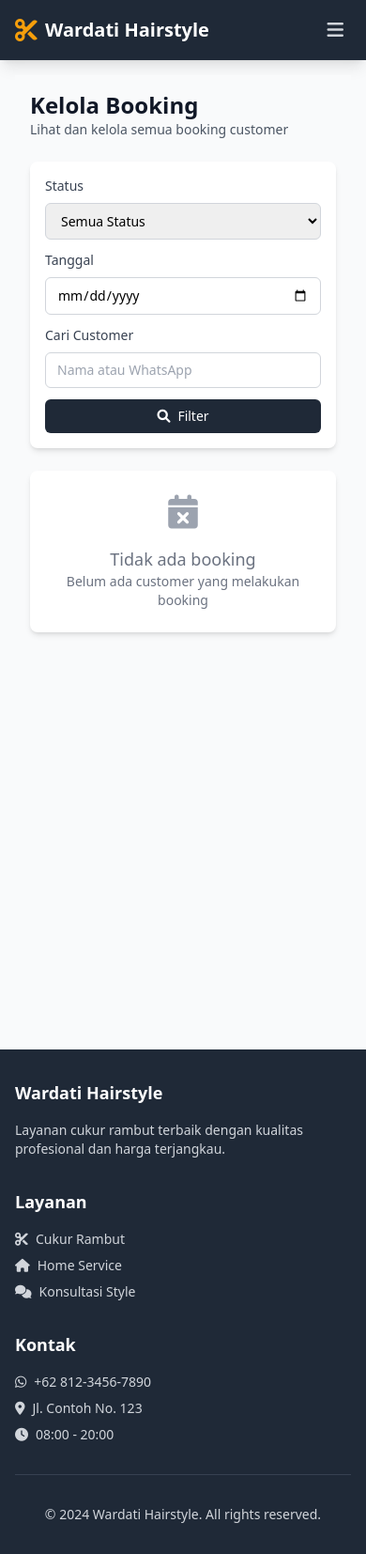
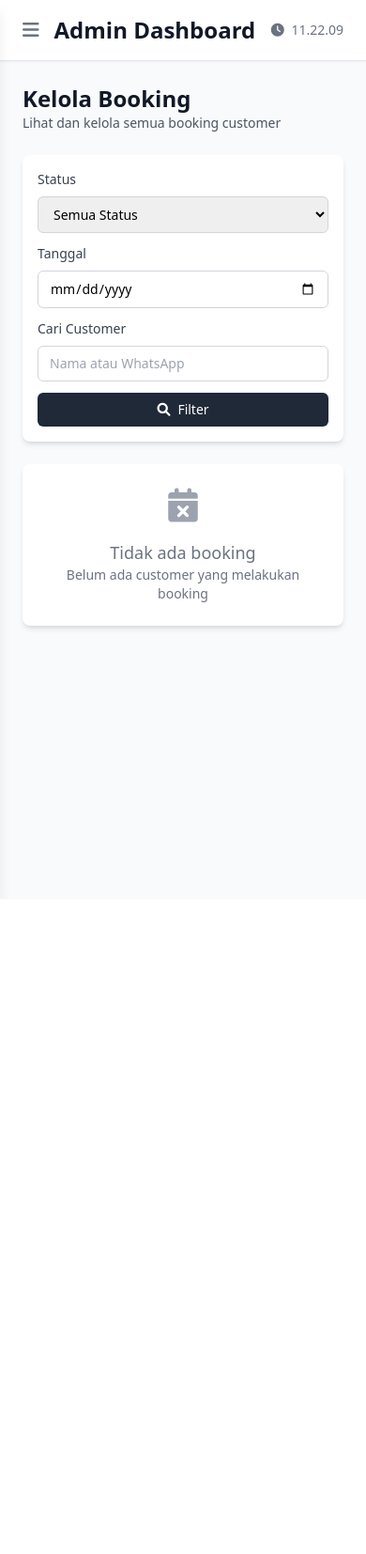
Before and after one commit to subejoonfire/warda_hairsyle, a CodeIgniter 4 app: template app/Views/admin/bookings.php in a window 390 px wide. Shown: the whole page at 94% size. After the commit the page ends 957 px from the top, so only its background shows below. Run offline with PHP 8.4 and a stand-in for CodeIgniter, Linux system fonts and the light colour scheme; the template is opened without the code that fills it, so the values that code supplies are empty; some libraries are stand-ins or nearby versions.

Commit message:
Refactor admin layout with responsive sidebar and improved navigation
Co-authored-by: muhammad.nashir <muhammad.nashir@mhs.politala.ac.id>

```diff
--- a/app/Views/admin/booking_detail.php
+++ b/app/Views/admin/booking_detail.php
@@ -1,4 +1,4 @@
-<?= $this->extend('layout/main') ?>
+<?= $this->extend('layout/admin') ?>
 
 <?= $this->section('content') ?>
 <div class="py-4 sm:py-8">
--- a/app/Views/admin/bookings.php
+++ b/app/Views/admin/bookings.php
@@ -1,9 +1,8 @@
-<?= $this->extend('layout/main') ?>
+<?= $this->extend('layout/admin') ?>
 
 <?= $this->section('content') ?>
 
-<div class="bg-gray-50 min-h-screen py-4 sm:py-8">
-    <div class="max-w-7xl mx-auto px-4 sm:px-6 lg:px-8">
+<div class="bg-gray-50 min-h-screen">
         <!-- Header -->
         <div class="mb-6 sm:mb-8">
             <h1 class="text-2xl sm:text-3xl font-bold text-gray-900">Kelola Booking</h1>
@@ -259,7 +258,6 @@
             </div>
         </div>
     </div>
-</div>
 
 <script>
 function updateStatus(bookingId, status) {
--- a/app/Views/admin/chats.php
+++ b/app/Views/admin/chats.php
@@ -1,9 +1,8 @@
-<?= $this->extend('layout/main') ?>
+<?= $this->extend('layout/admin') ?>
 
 <?= $this->section('content') ?>
 
-<div class="bg-gray-50 min-h-screen py-4 sm:py-8">
-    <div class="max-w-7xl mx-auto px-4 sm:px-6 lg:px-8">
+<div class="bg-gray-50 min-h-screen">
         <!-- Header -->
         <div class="mb-6 sm:mb-8">
             <h1 class="text-2xl sm:text-3xl font-bold text-gray-900">Kelola Chat Customer</h1>
@@ -151,7 +150,6 @@
             </div>
         </div>
     </div>
-</div>
 
 <script>
 function selectCustomer(customerId) {
--- a/app/Views/admin/customers.php
+++ b/app/Views/admin/customers.php
@@ -1,9 +1,8 @@
-<?= $this->extend('layout/main') ?>
+<?= $this->extend('layout/admin') ?>
 
 <?= $this->section('content') ?>
 
-<div class="bg-gray-50 min-h-screen py-4 sm:py-8">
-    <div class="max-w-7xl mx-auto px-4 sm:px-6 lg:px-8">
+<div class="bg-gray-50 min-h-screen">
         <!-- Header -->
         <div class="mb-6 sm:mb-8">
             <h1 class="text-2xl sm:text-3xl font-bold text-gray-900">Kelola Customer</h1>
@@ -225,6 +224,5 @@
             </div>
         <?php endif; ?>
     </div>
-</div>
 
 <?= $this->endSection() ?>
--- a/app/Views/admin/dashboard.php
+++ b/app/Views/admin/dashboard.php
@@ -1,4 +1,4 @@
-<?= $this->extend('layout/main') ?>
+<?= $this->extend('layout/admin') ?>
 
 <?= $this->section('content') ?>
 
--- a/app/Views/layout/admin.php
+++ b/app/Views/layout/admin.php
@@ -37,6 +37,27 @@
         .notification.hide {
             transform: translateX(100%);
         }
+        .main-content {
+            transition: margin-left 0.3s ease-in-out;
+        }
+        .main-content.sidebar-collapsed {
+            margin-left: 0;
+        }
+
+        /* Mobile responsive */
+        @media (max-width: 768px) {
+            .sidebar {
+                position: fixed;
+                z-index: 50;
+                transform: translateX(-100%);
+            }
+            .sidebar.show {
+                transform: translateX(0);
+            }
+            .main-content {
+                margin-left: 0 !important;
+            }
+        }
     </style>
 </head>
 <body class="bg-gray-50">
@@ -44,113 +65,134 @@
     <div id="notificationContainer" class="fixed top-4 right-4 z-50 space-y-2"></div>
 
     <!-- Admin Layout -->
-    <div class="min-h-screen bg-gray-50">
-        <!-- Top Navigation -->
-        <nav class="bg-primary text-white shadow-lg">
-            <div class="max-w-7xl mx-auto px-4 sm:px-6 lg:px-8">
-                <div class="flex justify-between items-center h-16">
+    <div class="flex h-screen bg-gray-50">
+        <!-- Mobile overlay -->
+        <div id="mobileOverlay" class="fixed inset-0 bg-black bg-opacity-50 z-40 hidden md:hidden"></div>
+        <!-- Sidebar -->
+        <div id="sidebar" class="sidebar bg-primary text-white w-64 min-h-screen shadow-lg">
             <!-- Logo and Brand -->
-                    <div class="flex items-center">
+            <div class="flex items-center justify-center h-16 bg-secondary">
                 <i class="fas fa-cut text-accent text-2xl mr-3"></i>
                 <span class="text-white font-bold text-xl">Wardati Admin</span>
             </div>
 
-                    <!-- Navigation Links -->
-                    <div class="hidden md:block">
-                        <div class="ml-10 flex items-baseline space-x-4">
-                            <a href="/admin/dashboard" class="text-gray-300 hover:text-white px-3 py-2 rounded-md text-sm font-medium transition duration-200">
-                                <i class="fas fa-tachometer-alt mr-2"></i>Dashboard
+            <!-- Sidebar Navigation -->
+            <nav class="mt-8">
+                <div class="px-4 space-y-2">
+                    <a href="/admin/dashboard" class="flex items-center px-4 py-3 text-gray-300 hover:text-white hover:bg-secondary rounded-lg transition duration-200 <?= current_url() == base_url('admin/dashboard') ? 'bg-secondary text-white' : '' ?>">
+                        <i class="fas fa-tachometer-alt mr-3"></i>
+                        <span>Dashboard</span>
                     </a>
-                            <a href="/admin/hairstyles" class="text-gray-300 hover:text-white px-3 py-2 rounded-md text-sm font-medium transition duration-200">
-                                <i class="fas fa-cut mr-2"></i>Hairstyles
+                    <a href="/admin/hairstyles" class="flex items-center px-4 py-3 text-gray-300 hover:text-white hover:bg-secondary rounded-lg transition duration-200 <?= current_url() == base_url('admin/hairstyles') ? 'bg-secondary text-white' : '' ?>">
+                        <i class="fas fa-cut mr-3"></i>
+                        <span>Hairstyles</span>
                     </a>
-                            <a href="/admin/bookings" class="text-gray-300 hover:text-white px-3 py-2 rounded-md text-sm font-medium transition duration-200">
-                                <i class="fas fa-calendar-alt mr-2"></i>Bookings
+                    <a href="/admin/bookings" class="flex items-center px-4 py-3 text-gray-300 hover:text-white hover:bg-secondary rounded-lg transition duration-200 <?= current_url() == base_url('admin/bookings') ? 'bg-secondary text-white' : '' ?>">
+                        <i class="fas fa-calendar-alt mr-3"></i>
+                        <span>Bookings</span>
                     </a>
-                            <a href="/admin/customers" class="text-gray-300 hover:text-white px-3 py-2 rounded-md text-sm font-medium transition duration-200">
-                                <i class="fas fa-users mr-2"></i>Customers
+                    <a href="/admin/customers" class="flex items-center px-4 py-3 text-gray-300 hover:text-white hover:bg-secondary rounded-lg transition duration-200 <?= current_url() == base_url('admin/customers') ? 'bg-secondary text-white' : '' ?>">
+                        <i class="fas fa-users mr-3"></i>
+                        <span>Customers</span>
                     </a>
-                            <a href="/admin/chats" class="text-gray-300 hover:text-white px-3 py-2 rounded-md text-sm font-medium transition duration-200">
-                                <i class="fas fa-comments mr-2"></i>Chats
+                    <a href="/admin/chats" class="flex items-center px-4 py-3 text-gray-300 hover:text-white hover:bg-secondary rounded-lg transition duration-200 <?= current_url() == base_url('admin/chats') ? 'bg-secondary text-white' : '' ?>">
+                        <i class="fas fa-comments mr-3"></i>
+                        <span>Chats</span>
                     </a>
-                            <a href="/admin/quick-messages" class="text-gray-300 hover:text-white px-3 py-2 rounded-md text-sm font-medium transition duration-200">
-                                <i class="fas fa-reply-all mr-2"></i>Quick Messages
+                    <a href="/admin/quick-messages" class="flex items-center px-4 py-3 text-gray-300 hover:text-white hover:bg-secondary rounded-lg transition duration-200 <?= current_url() == base_url('admin/quick-messages') ? 'bg-secondary text-white' : '' ?>">
+                        <i class="fas fa-reply-all mr-3"></i>
+                        <span>Quick Messages</span>
                     </a>
                 </div>
-                    </div>
+            </nav>
 
-                    <!-- User Menu -->
-                    <div class="flex items-center space-x-4">
-                        <div class="text-sm text-gray-300">
-                            <i class="fas fa-clock mr-1"></i>
-                            <span id="currentTime"></span>
-                        </div>
+            <!-- User Info at Bottom -->
+            <div class="absolute bottom-0 w-full p-4 border-t border-gray-600">
                 <div class="flex items-center">
                     <div class="w-8 h-8 bg-accent rounded-full flex items-center justify-center">
                         <i class="fas fa-user text-white"></i>
                     </div>
-                            <div class="ml-3">
+                    <div class="ml-3 flex-1">
                         <p class="text-sm font-medium text-white"><?= session()->get('user_name') ?></p>
                         <p class="text-xs text-gray-400">Admin</p>
                     </div>
-                        </div>
                     <a href="/auth/logout" class="text-gray-300 hover:text-white text-sm transition duration-200">
-                            <i class="fas fa-sign-out-alt mr-1"></i>Logout
+                        <i class="fas fa-sign-out-alt"></i>
                     </a>
-                    </div>
-
-                    <!-- Mobile menu button -->
-                    <div class="md:hidden">
-                        <button id="mobileMenuButton" class="text-gray-300 hover:text-white">
-                            <i class="fas fa-bars text-xl"></i>
-                        </button>
                 </div>
             </div>
         </div>
 
-            <!-- Mobile menu -->
-            <div id="mobileMenu" class="md:hidden hidden">
-                <div class="px-2 pt-2 pb-3 space-y-1 sm:px-3 bg-gray-800">
-                    <a href="/admin/dashboard" class="text-gray-300 hover:text-white block px-3 py-2 rounded-md text-base font-medium">
-                        <i class="fas fa-tachometer-alt mr-2"></i>Dashboard
-                    </a>
-                    <a href="/admin/hairstyles" class="text-gray-300 hover:text-white block px-3 py-2 rounded-md text-base font-medium">
-                        <i class="fas fa-cut mr-2"></i>Hairstyles
-                    </a>
-                    <a href="/admin/bookings" class="text-gray-300 hover:text-white block px-3 py-2 rounded-md text-base font-medium">
-                        <i class="fas fa-calendar-alt mr-2"></i>Bookings
-                    </a>
-                    <a href="/admin/customers" class="text-gray-300 hover:text-white block px-3 py-2 rounded-md text-base font-medium">
-                        <i class="fas fa-users mr-2"></i>Customers
-                    </a>
-                    <a href="/admin/chats" class="text-gray-300 hover:text-white block px-3 py-2 rounded-md text-base font-medium">
-                        <i class="fas fa-comments mr-2"></i>Chats
-                    </a>
-                    <a href="/admin/quick-messages" class="text-gray-300 hover:text-white block px-3 py-2 rounded-md text-base font-medium">
-                        <i class="fas fa-reply-all mr-2"></i>Quick Messages
-                    </a>
+        <!-- Main Content Area -->
+        <div id="mainContent" class="main-content flex-1 flex flex-col">
+            <!-- Top Header -->
+            <header class="bg-white shadow-sm border-b border-gray-200">
+                <div class="flex items-center justify-between px-6 py-4">
+                    <div class="flex items-center">
+                        <button id="sidebarToggle" class="text-gray-500 hover:text-gray-700 mr-4">
+                            <i class="fas fa-bars text-xl"></i>
+                        </button>
+                        <h1 class="text-2xl font-bold text-gray-900"><?= $title ?? 'Admin Dashboard' ?></h1>
+                    </div>
+                    <div class="flex items-center space-x-4">
+                        <div class="text-sm text-gray-500">
+                            <i class="fas fa-clock mr-1"></i>
+                            <span id="currentTime"></span>
                         </div>
                     </div>
-        </nav>
-
-        <!-- Page Header -->
-        <header class="bg-white shadow-sm border-b border-gray-200">
-            <div class="max-w-7xl mx-auto px-4 sm:px-6 lg:px-8 py-4">
-                <h1 class="text-2xl font-bold text-gray-900"><?= $title ?? 'Admin Dashboard' ?></h1>
                 </div>
             </header>
 
-        <!-- Main Content -->
-        <main class="max-w-7xl mx-auto px-4 sm:px-6 lg:px-8 py-6">
+            <!-- Page Content -->
+            <main class="flex-1 p-6 overflow-auto">
                 <?= $this->renderSection('content') ?>
             </main>
         </div>
+    </div>
 
     <script>
-        // Mobile menu toggle
-        document.getElementById('mobileMenuButton').addEventListener('click', function() {
-            const mobileMenu = document.getElementById('mobileMenu');
-            mobileMenu.classList.toggle('hidden');
+        // Sidebar toggle functionality
+        document.getElementById('sidebarToggle').addEventListener('click', function() {
+            const sidebar = document.getElementById('sidebar');
+            const mainContent = document.getElementById('mainContent');
+            const overlay = document.getElementById('mobileOverlay');
+
+            // Check if mobile
+            if (window.innerWidth <= 768) {
+                sidebar.classList.toggle('show');
+                overlay.classList.toggle('hidden');
+            } else {
+                sidebar.classList.toggle('collapsed');
+                mainContent.classList.toggle('sidebar-collapsed');
+            }
+        });
+
+        // Close sidebar when clicking outside on mobile
+        document.addEventListener('click', function(event) {
+            const sidebar = document.getElementById('sidebar');
+            const sidebarToggle = document.getElementById('sidebarToggle');
+            const overlay = document.getElementById('mobileOverlay');
+
+            if (window.innerWidth <= 768 &&
+                !sidebar.contains(event.target) &&
+                !sidebarToggle.contains(event.target) &&
+                sidebar.classList.contains('show')) {
+                sidebar.classList.remove('show');
+                overlay.classList.add('hidden');
+            }
+        });
+
+        // Handle window resize
+        window.addEventListener('resize', function() {
+            const sidebar = document.getElementById('sidebar');
+            const mainContent = document.getElementById('mainContent');
+            const overlay = document.getElementById('mobileOverlay');
+
+            if (window.innerWidth > 768) {
+                sidebar.classList.remove('show');
+                mainContent.classList.remove('sidebar-collapsed');
+                overlay.classList.add('hidden');
+            }
         });
 
         // Current time
```
Lines whose indentation alone changed are shown as unchanged.
